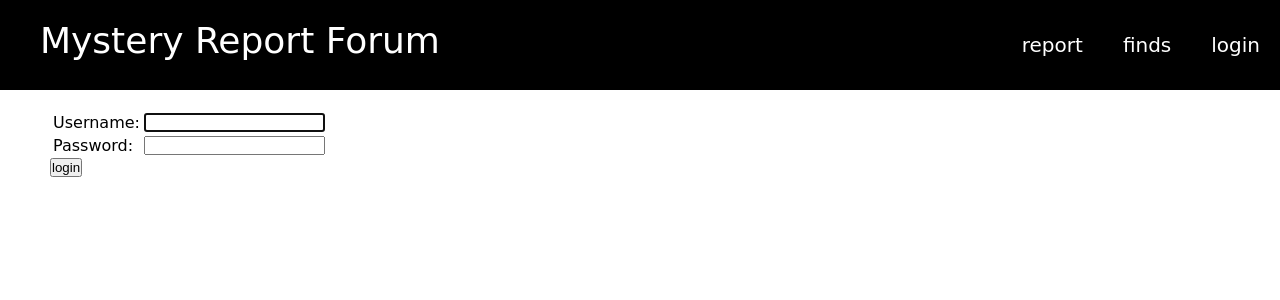
After one commit to canalun/my-first-blog, a Django app: page /accounts/login/ in a window 1280 px wide. The commit adds this page. Shown: the top 300 px of the page. Run offline with Django 3.2, Linux system fonts and the light colour scheme.

Commit message:
added login and logout function

```diff
--- a/blog/static/css/blog.css
+++ b/blog/static/css/blog.css
@@ -50,3 +50,7 @@ content {
 .post_field {
   padding: 20px 50px 20px 50px;
 }
+
+.login {
+  padding: 20px 50px 20px 50px;
+}
--- a/blog/templates/blog/base.html
+++ b/blog/templates/blog/base.html
@@ -9,7 +9,12 @@
     <header>
         <div class = "header-logo"><a href="{% url 'top' %}">Mystery Report Forum</a></div>
         <ul>
+          {% if user.is_authenticated %}
+          <li>Hello, {{ user.username }}</li>
+          <li><a href="{% url 'logout' %}">logout</a></li>
+          {% else %}
           <li><a href="{% url 'login' %}">login</a></li>
+          {% endif %}
           <li><a href="{% url 'finds' %}">finds</a></li>
           <li><a href="{% url 'report' %}">report</a></li>
         </ul>
--- /dev/null
+++ b/blog/templates/registration/login.html
@@ -0,0 +1,27 @@
+{% extends "blog/base.html" %}
+
+{% block content %}
+    {% if form.errors %}
+        <p>Your username and password didn't match. Please try again.</p>
+    {% endif %}
+
+
+    <form method="post" action="{% url 'login' %}">
+    {% csrf_token %}
+      <div class="login">
+        <table>
+        <tr>
+            <td>{{ form.username.label_tag }}</td>
+            <td>{{ form.username }}</td>
+        </tr>
+        <tr>
+            <td>{{ form.password.label_tag }}</td>
+            <td>{{ form.password }}</td>
+        </tr>
+        </table>
+
+        <input type="submit" value="login" />
+        <input type="hidden" name="next" value="{{ next }}" />
+      </div>
+    </form>
+{% endblock %}
--- a/blog/urls.py
+++ b/blog/urls.py
@@ -5,6 +5,6 @@ urlpatterns = [
         path("", views.top, name="top"),
         path("report", views.report, name="report"),
         path("finds", views.post_list, name="finds"),
-        path("login", views.login, name="login"),
+#        path("login", views.login, name="login"),
         path("report/<int:pk>/edit", views.post_edit, name="post_edit")
 ]
--- a/blog/views.py
+++ b/blog/views.py
@@ -2,6 +2,7 @@ from django.shortcuts import render, get_object_or_404, redirect
 from django.utils import timezone
 from .models import Post
 from .forms import PostForm
+from django.contrib.auth.decorators import login_required
 
 # Create your views here.
 def top(request):
@@ -11,6 +12,7 @@ def post_list(request):
     posts = Post.objects.filter(published_date__lte=timezone.now()).order_by('published_date')
     return render(request, "blog/post_list.html", {'posts':posts})
 
+@login_required
 def report(request):
     if request.method == "POST":
         form = PostForm(request.POST)
@@ -28,6 +30,7 @@ def login(request):
     # Create "login form"
     return render(request, "blog/login.html", {})
 
+@login_required
 def post_edit(request,pk):
     post = get_object_or_404(Post, pk=pk)
     if request.method == "POST":
--- a/djangogirls/settings.py
+++ b/djangogirls/settings.py
@@ -100,6 +100,7 @@ AUTH_PASSWORD_VALIDATORS = [
     },
 ]
 
+LOGIN_REDIRECT_URL = '/'
 
 # Internationalization
 # https://docs.djangoproject.com/en/3.0/topics/i18n/
@@ -114,7 +115,6 @@ USE_L10N = True
 
 USE_TZ = True
 
-
 # Static files (CSS, JavaScript, Images)
 # https://docs.djangoproject.com/en/3.0/howto/static-files/
 
--- a/djangogirls/urls.py
+++ b/djangogirls/urls.py
@@ -15,9 +15,11 @@ Including another URLconf
 """
 from django.contrib import admin
 from django.urls import path, include
+from django.contrib.auth import views
 
 urlpatterns = [
     path('admin/', admin.site.urls),
-    path('', include('blog.urls'))
-
+    path('', include('blog.urls')),
+    path('accounts/login/', views.LoginView.as_view(), name='login'),
+    path('accounts/logout/', views.LogoutView.as_view(next_page='/'), name='logout'),
 ]
```
Also changed, not shown: db.sqlite3.
